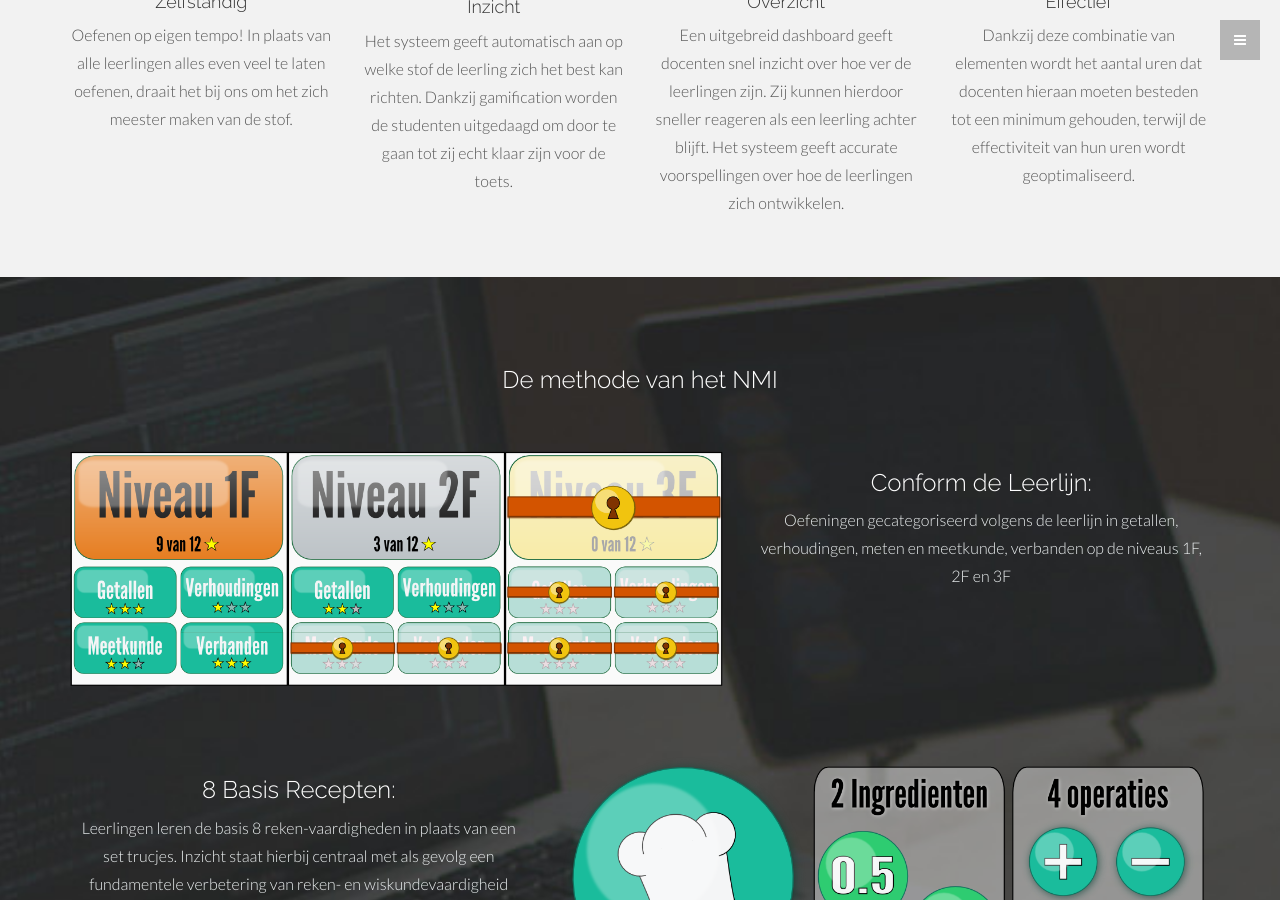
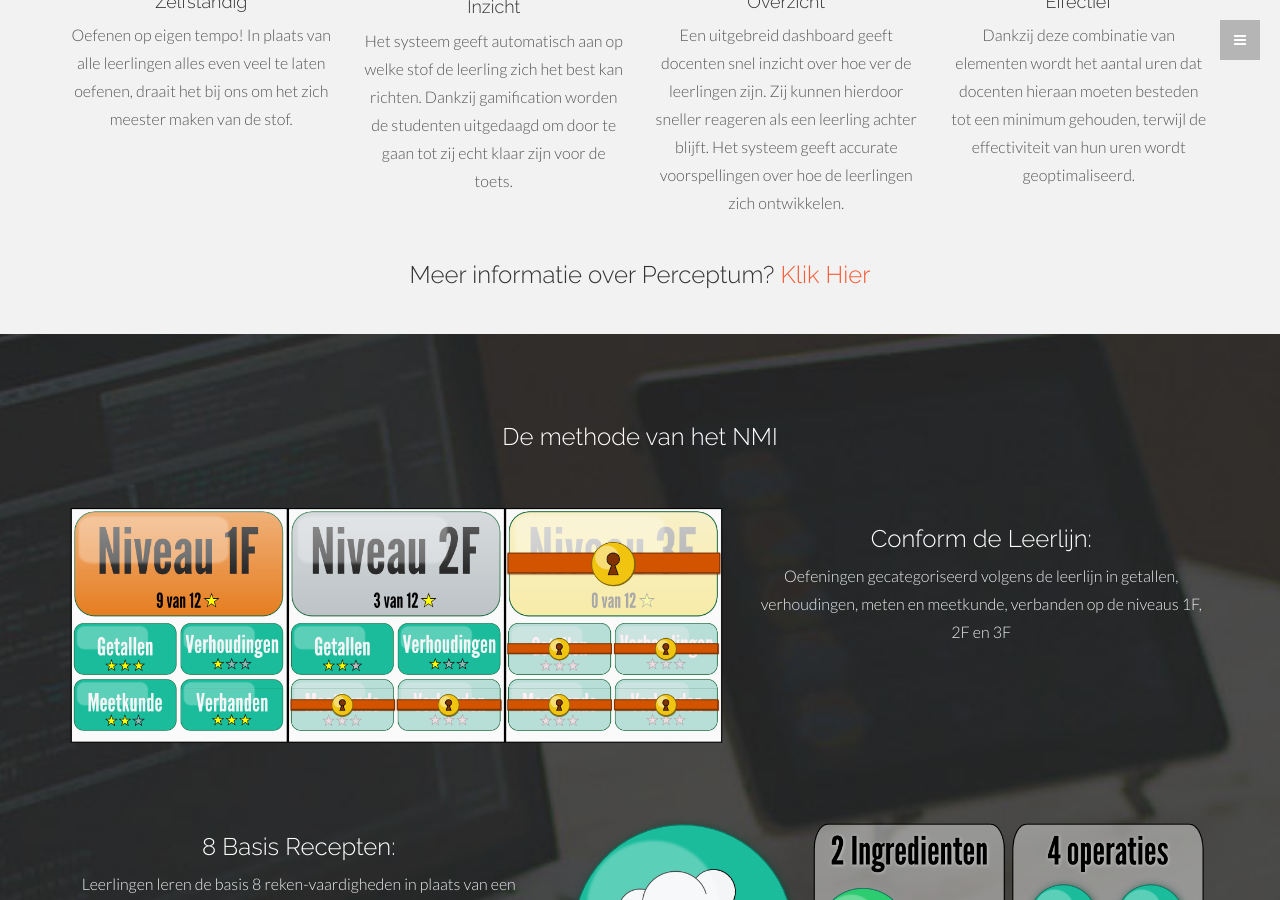
Before and after one commit to perceptum-github-transfer/verplichterekentoets, a Jekyll site: the page index.html, which Jekyll copies as it is, in a window 1280 px wide and 900 px high, scrolled down 2016 px. Built offline with Jekyll 4.4.1, drawn with Linux system fonts in a browser that asks for light colours; some web fonts are replaced; Markdown is read by kramdown in place of the engine named in the settings; some of the changed text lies outside the part shown.

Commit message:
Some styling and links

```diff
--- a/index.html
+++ b/index.html
@@ -213,6 +213,7 @@
 					<p>Dankzij deze combinatie van elementen wordt het aantal uren dat docenten hieraan moeten besteden tot een minimum gehouden, terwijl de effectiviteit van hun uren wordt geoptimaliseerd.</p>
 				</div>
 			</div>
+			<h3>Meer informatie over Perceptum? <a href="http://www.perceptum.nl">Klik Hier</a></h3>
 		</div><!-- /container -->
 	</div><!-- /g -->
 
@@ -269,7 +270,10 @@
 				</div>
 			-->
 			</div>
-			<div class="col-lg-12 port-space"><br></div>
+			<div class="col-lg-12 port-space">
+			<h3>Meer informatie over het NMI? <a href="http://www.nlmath.nl">Klik Hier</a></h3>
+
+			</div>
 		</div><!-- /container -->
 	</div><!-- /portfoliowrap -->
 
```
